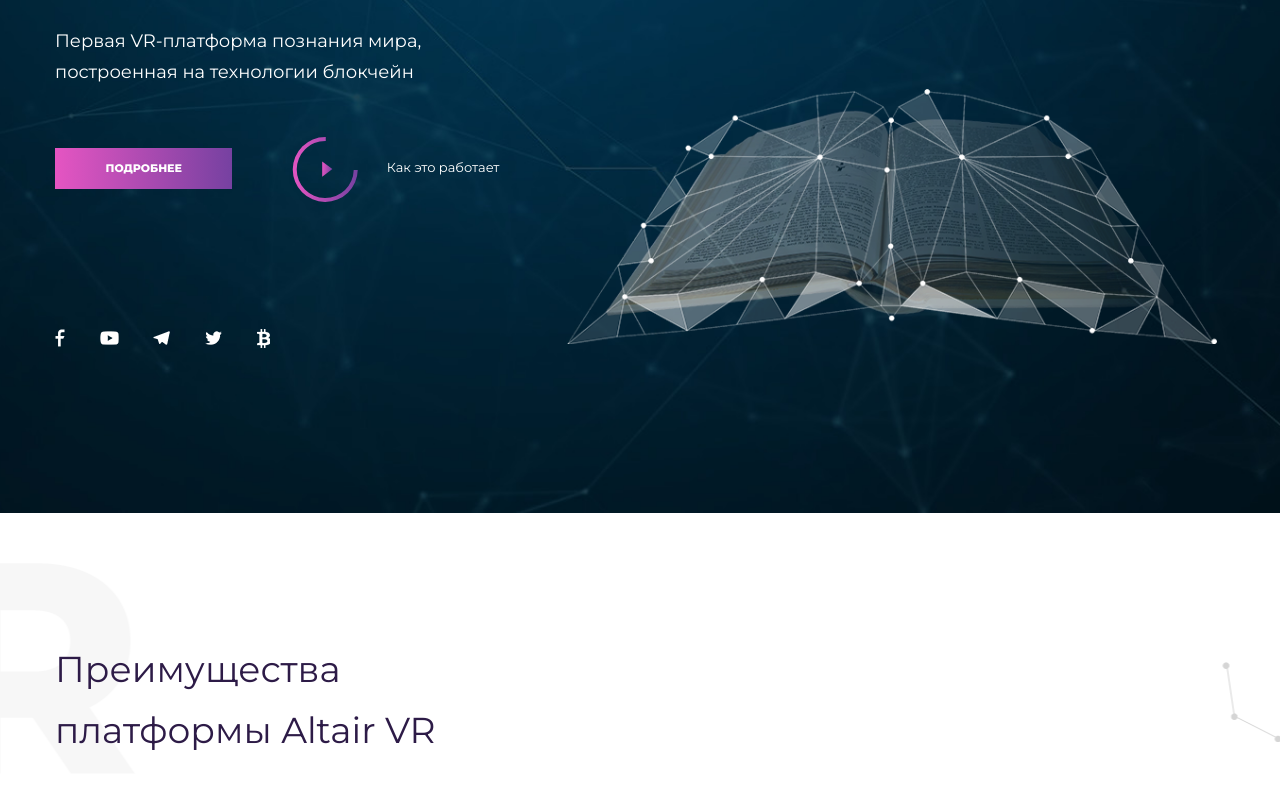
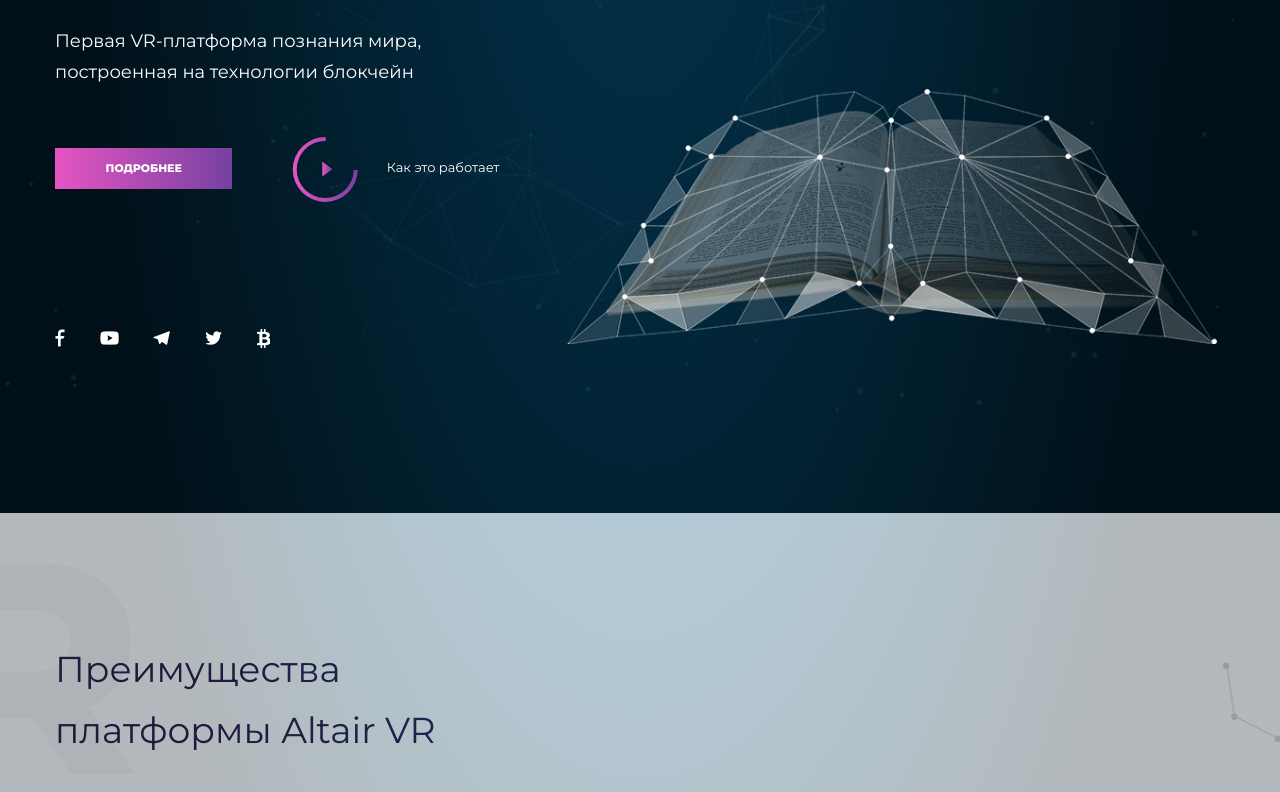
Before and after one commit to iea79/altair_vr, a plain HTML site: page index.html in a window 1280 px wide. Shown: the part 363-1155 px from the top of the page. Drawn offline with Linux system fonts and the light colour scheme; animation ran at ten frames a second.

Commit message:
Анимация

```diff
--- a/index.html
+++ b/index.html
@@ -11,6 +11,7 @@
 
 	<script type="text/javascript" src="js/jquery.js"></script>
 	<script type="text/javascript" src="js/jquery.matchHeight.js"></script>
+	<script type="text/javascript" src="js/pollyfill.js"></script>
 	<script type="text/javascript" src="js/function.js"></script>
 
 </head>
@@ -57,6 +58,8 @@
 
 	<!-- begin first__screen -->
 	<div class="first__screen">
+		<canvas class="polifill_min"></canvas>
+		<canvas class="polifill"></canvas>
 		<div class="container_center">
 
 			<div class="first__screen_left">
--- a/js/function.js
+++ b/js/function.js
@@ -72,6 +72,31 @@ $(document).ready(function() {
    	// setGridMatch($('[data-grid-match] .grid__item'));
    	gridMatch();
 
+    $('.polifill').constellation({
+        star: {
+            width: 3,
+            color: 'rgba(31, 75, 93, 0.3)'
+        },
+        line: {
+        	width: 2,
+            color: 'rgba(31, 75, 93, 0.1)'
+        },
+        // radius: 300,
+    	length: (window.innerWidth / 10),
+		radius: (window.innerWidth / 5)
+    });
+
+    $('.polifill_min').constellation({
+        star: {
+            width: 0,
+            color: 'rgba(31, 75, 93, 0.1)'
+        },
+        line: {
+            color: 'rgba(31, 75, 93, 0.1)'
+        },
+    	length: (window.innerWidth / 8),
+		radius: (window.innerWidth / 6)
+    });
 
 
 });
--- /dev/null
+++ b/js/pollyfill.js
@@ -0,0 +1,199 @@
+    /*
+     * requestAnimationFrame pollyfill
+     */
+    if (!window.requestAnimationFrame) {
+        window.requestAnimationFrame = (window.webkitRequestAnimationFrame || window.mozRequestAnimationFrame || window.msRequestAnimationFrame || window.oRequestAnimationFrame || function (callback) {
+            return window.setTimeout(callback, 1000 / 60);
+        });
+    }
+
+    // Init Stats
+    // var stats = new Stats();
+    // stats.setMode(0);
+    // stats.domElement.style.position = 'absolute';
+    // stats.domElement.style.left = '0px';
+    // stats.domElement.style.top = '0px';
+    // document.body.appendChild(stats.domElement);
+
+
+    /*!
+     * Mantis.js / jQuery / Zepto.js plugin for Constellation
+     * @version 1.2.2
+     * @author Acauã Montiel <contato@acauamontiel.com.br>
+     * @license http://acaua.mit-license.org/
+     */
+    (function ($, window) {
+        /**
+         * Makes a nice constellation on canvas
+         * @constructor Constellation
+         */
+        function Constellation (canvas, options) {
+            var $canvas = $(canvas),
+                context = canvas.getContext('2d'),
+                defaults = {
+                    star: {
+                        color: 'rgba(255, 255, 255, .8)',
+                        width: 1,
+                        randomWidth: true
+                    },
+                    line: {
+                        color: 'rgba(255, 255, 255, .7)',
+                        width: 0.4
+                    },
+                    position: {
+                        x: 0, // This value will be overwritten at startup
+                        y: 0 // This value will be overwritten at startup
+                    },
+                    width: window.innerWidth,
+                    height: window.innerHeight,
+                    velocity: 0.1,
+                    length: 100,
+                    distance: 120,
+                    radius: 150,
+                    stars: []
+                },
+                config = $.extend(true, {}, defaults, options);
+
+            function Star () {
+                this.x = Math.random() * canvas.width;
+                this.y = Math.random() * canvas.height;
+
+                this.vx = (config.velocity - (Math.random() * 0.5));
+                this.vy = (config.velocity - (Math.random() * 0.5));
+
+                this.radius = config.star.randomWidth ? (Math.random() * config.star.width) : config.star.width;
+            }
+
+            Star.prototype = {
+                create: function(){
+                    context.beginPath();
+                    context.arc(this.x, this.y, this.radius, 0, Math.PI * 2, false);
+                    context.fill();
+                },
+
+                animate: function(){
+                    var i;
+                    for (i = 0; i < config.length; i++) {
+
+                        var star = config.stars[i];
+
+                        if (star.y < 0 || star.y > canvas.height) {
+                            star.vx = star.vx;
+                            star.vy = - star.vy;
+                        } else if (star.x < 0 || star.x > canvas.width) {
+                            star.vx = - star.vx;
+                            star.vy = star.vy;
+                        }
+
+                        star.x += star.vx;
+                        star.y += star.vy;
+                    }
+                },
+
+                line: function(){
+                    var length = config.length,
+                        iStar,
+                        jStar,
+                        i,
+                        j;
+
+                    for (i = 0; i < length; i++) {
+                        for (j = 0; j < length; j++) {
+                            iStar = config.stars[i];
+                            jStar = config.stars[j];
+
+                            if (
+                                (iStar.x - jStar.x) < config.distance &&
+                                (iStar.y - jStar.y) < config.distance &&
+                                (iStar.x - jStar.x) > - config.distance &&
+                                (iStar.y - jStar.y) > - config.distance
+                            ) {
+                                if (
+                                    (iStar.x - config.position.x) < config.radius &&
+                                    (iStar.y - config.position.y) < config.radius &&
+                                    (iStar.x - config.position.x) > - config.radius &&
+                                    (iStar.y - config.position.y) > - config.radius
+                                ) {
+                                    context.beginPath();
+                                    context.moveTo(iStar.x, iStar.y);
+                                    context.lineTo(jStar.x, jStar.y);
+                                    context.stroke();
+                                    context.closePath();
+                                }
+                            }
+                        }
+                    }
+                }
+            };
+
+            this.createStars = function () {
+                var length = config.length,
+                    star,
+                    i;
+
+                context.clearRect(0, 0, canvas.width, canvas.height);
+
+                for (i = 0; i < length; i++) {
+                    config.stars.push(new Star());
+                    star = config.stars[i];
+
+                    star.create();
+                }
+
+                star.line();
+                star.animate();
+            };
+
+            this.setCanvas = function () {
+                canvas.width = config.width;
+                canvas.height = config.height;
+            };
+
+            this.setContext = function () {
+                context.fillStyle = config.star.color;
+                context.strokeStyle = config.line.color;
+                context.lineWidth = config.line.width;
+            };
+
+            this.setInitialPosition = function () {
+                if (!options || !options.hasOwnProperty('position')) {
+                    config.position = {
+                        x: canvas.width * 0.5,
+                        y: canvas.height * 0.5
+                    };
+                }
+            };
+
+            this.loop = function (callback) {
+                callback();
+
+                window.requestAnimationFrame(function () {
+                    // stats.begin(); // Only for Stats
+                    this.loop(callback);
+                    // stats.end(); // Only for Stats
+                }.bind(this));
+            };
+
+            this.bind = function () {
+                $canvas.on('mousemove', function(e){
+                    config.position.x = e.pageX - $canvas.offset().left;
+                    config.position.y = e.pageY - $canvas.offset().top;
+                });
+            };
+
+            this.init = function () {
+                this.setCanvas();
+                this.setContext();
+                this.setInitialPosition();
+                this.loop(this.createStars);
+                this.bind();
+            };
+        }
+
+        $.fn.constellation = function (options) {
+            return this.each(function () {
+                var c = new Constellation(this, options);
+                c.init();
+            });
+        };
+    })($, window);
--- a/scss/style.scss
+++ b/scss/style.scss
@@ -138,6 +138,7 @@
 	left: 0;
 	top: 0;
 	width: 100%;
+	z-index: 5;
 	@extend %clear_a;
 	&__logo {
 		float: left;
@@ -240,6 +241,14 @@
 	}
 }
 
+.polifill, .polifill_min {
+	position: absolute;
+	top: 0;
+	left: 0;
+	right: 0;
+	bottom: 0;
+}
+
 
 // stiky menu
 .stiky {
@@ -270,16 +279,44 @@
 }
 
 .first__screen {
-	background: url('../img/first_bg.jpg') center no-repeat;
-	background-size: cover;
+	// background: url('../img/first_bg.jpg') center no-repeat;
+	// background-size: cover;
+	.container_center {
+		position: relative;
+		z-index: 5;
+	}
+	background-color: #010e15;
 	padding-top: 237px;
 	padding-bottom: 165px;
 	margin-top: -1px;
+	&:before {
+		content: '';
+		display: block;
+		position: absolute;
+		top: 0;
+		left: 0;
+		width: 100%;
+		height: 100%;
+		background-image: radial-gradient(top, ellipse cover, #0693dc 0%, #001520 64%);
+		opacity: .3;
+		z-index: 0;
+	}
 	@extend %clear_a;
 	&_left {
 		display: inline-block;
 		color: #ffffff;
 		width: 41%;
+	}
+	&_right {
+		padding-left: 29px;
+		overflow: hidden;
+		display: inline-block;
+		width: 58%;
+		position: relative;
+		vertical-align: bottom;
+		img {
+			display: inline-block;
+		}
 	}
 	&_title {
 		font-weight: 800;
@@ -308,16 +345,15 @@
 			content: '';
 		    width: 110px;
 		    height: 110px;
-		    background: url('../img/play.svg') center no-repeat;
+		    background: url('../img/play.png') -10px -10px;
 			display: inline-block;
 			vertical-align: middle;
 			margin-right: 7px;
-			transition: background .3s;
 		}
 		&:hover {
 			color: #db53bf;
 			&:before {
-			    background-image: url('../img/play_hover.svg');
+			    background: url('../img/play.png') -140px -10px;
 			}
 		}
 	}
@@ -326,16 +362,6 @@
 			display: inline-block;
 			vertical-align: middle;
 			margin-right: 31px;
-		}
-	}
-	&_right {
-		padding-left: 29px;
-		overflow: hidden;
-		display: inline-block;
-		width: 58%;
-		vertical-align: bottom;
-		img {
-			display: inline-block;
 		}
 	}
 	.btn {
@@ -348,7 +374,6 @@
     width: 17px; height: 14px;
     background: url('../img/css_sprites.png') -76px -140px;
 	&:hover {
-	    width: 17px; height: 14px;
 	    background: url('../img/css_sprites.png') -187px -140px;
 	}
 
@@ -358,7 +383,6 @@
     width: 19px; height: 14px;
     background: url('../img/css_sprites.png') -179px -98px;
 	&:hover {
-	    width: 19px; height: 14px;
 	    background: url('../img/css_sprites.png') -140px -98px;
 	}
 }
@@ -367,33 +391,22 @@
     width: 17px; height: 14px;
     background: url('../img/css_sprites.png') -113px -140px;
 	&:hover {
-	    width: 17px; height: 14px;
 	    background: url('../img/css_sprites.png') -150px -140px;
 	}
 }
 
-.ico-play {
-    width: 68px; height: 68px;
-    background: url('../img/css_sprites.png') -140px -10px;
-	&:hover {
-	    width: 110px; height: 110px;
-	    background: url('../img/css_sprites.png') -10px -10px;
-	}
-}
 .ico-fb {
     width: 10px; height: 18px;
     background: url('../img/css_sprites.png') -40px -179px;
 	&:hover {
-	    width: 10px; height: 18px;
 	    background: url('../img/css_sprites.png') -10px -179px;
 	}
 }
 
 .ico-bitcoin {
-    width: 13px; height: 19px;
+    width: 15px; height: 19px;
     background: url('../img/css_sprites.png') -10px -140px;
 	&:hover {
-	    width: 13px; height: 19px;
 	    background: url('../img/css_sprites.png') -43px -140px;
 	}
 }
```
Also changed, not shown: css/style.css, img/play.png (added), 1 other file.
